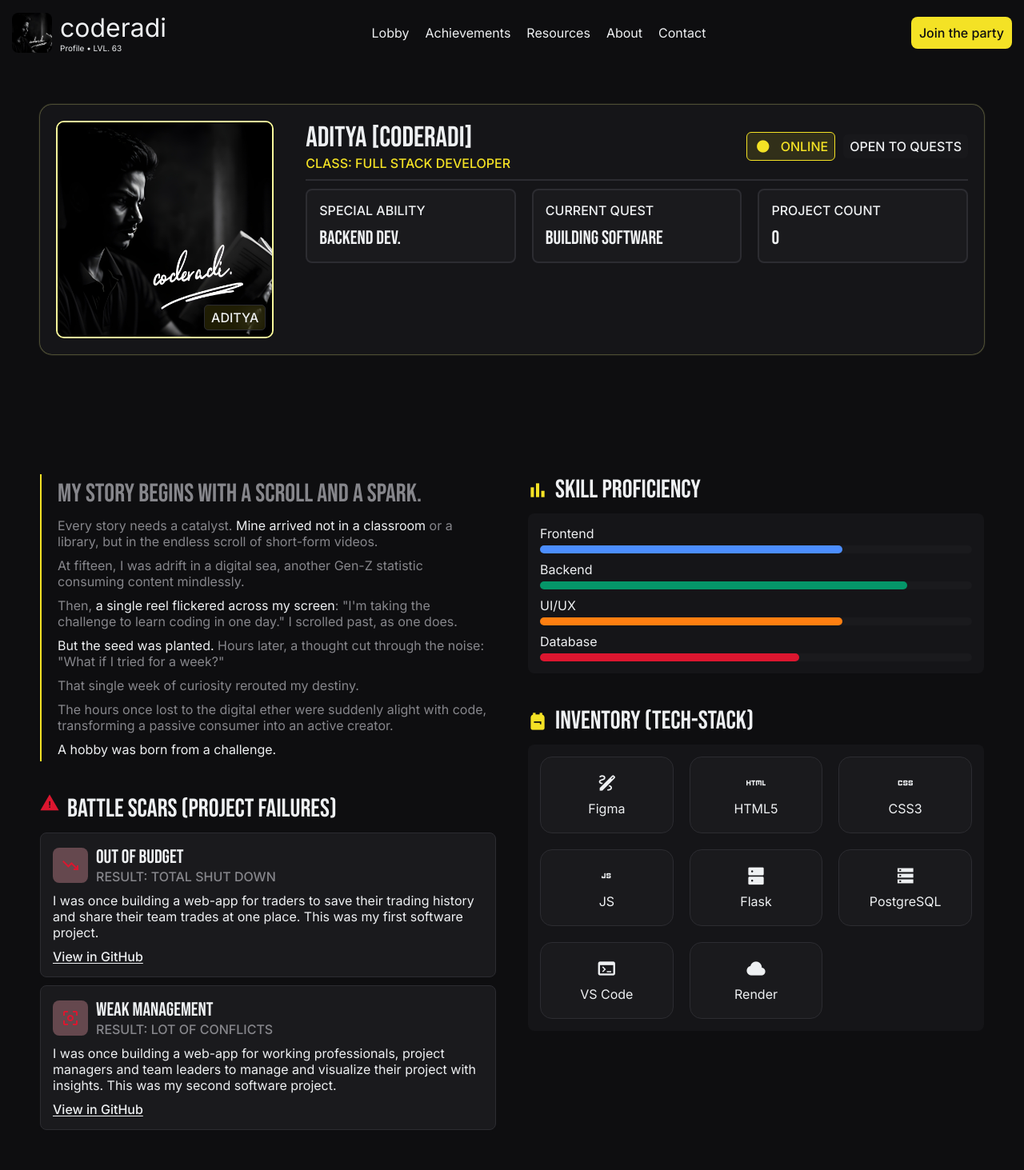
After one commit to coderadi-in/Portfolio-site, a Flask app: page /about/ in a window 1280 px wide. The commit adds this page. Shown: the whole page at 80% size. Run offline with Flask 3, Linux system fonts and the light colour scheme; parts of the project's set-up code (start-up, migrations or seed data) failed here and were passed over.

Commit message:
Created About Page.

```diff
--- a/routers/router.py
+++ b/routers/router.py
@@ -31,7 +31,10 @@ def project(project_url):
 # & ABOUT ROUTE
 @router.route('/about/')
 def about():
-    return render_template('pages/about.html')
+    count = Project.query.count()
+    return render_template('pages/about.html', data={
+        'count': count
+    })
 
 # & OFFERS ROUTE
 @router.route('/offers/')
--- /dev/null
+++ b/static/css/pages/about.css
@@ -0,0 +1,149 @@
+/* | HERO SECTION */
+.hero .content {
+    padding: 20px;
+    background-color: var(--board-1);
+    border-radius: 15px;
+    box-shadow: 0 0 2px var(--secondary);
+}
+
+.hero .image-content {
+    position: relative;
+    height: fit-content;
+}
+
+.hero .image-content .img {
+    max-width: 375px;
+    border-radius: 10px;
+    border: 2px solid var(--secondary);
+}
+
+.hero .image-content .tag {
+    position: absolute;
+    bottom: 10px;
+    right: 10px;
+    background-color: var(--board-2);
+    padding: 5px 8px;
+    border-radius: 5px;
+    border: 1px solid var(--border);
+    backdrop-filter: blur(10px);
+}
+
+.hero .text-content {width: 100%;}
+
+.hero .text-content .others .title {
+    background-color: var(--board-2);
+    padding: 5px 8px;
+    border-radius: 6px;
+    border: 1px solid var(--primary);
+}
+
+.hero .text-content .others .title:last-child {
+    border: none;
+    background-color: var(--board-1);
+}
+
+.hero .text-content .bottom {
+    display: grid;
+    grid-template-columns: repeat(auto-fit, minmax(250px, 1fr));
+}
+
+.hero .text-content .bottom .tag {
+    background-color: var(--surface);
+    padding: 15px;
+    border-radius: 8px;
+    border: 2px solid var(--border);
+}
+/* | HERO SECTION [END] */
+
+/* | ABOUT SECTION [START] */
+.about .left,
+.about .right {width: 50%;}
+
+/* | STORY SECTION [START] */
+.story {
+    padding: 5px 5px 5px 20px;
+    border-left: 2px solid var(--primary);
+}
+
+.story .normal {color: var(--text);}
+/* | STORY SECTION [END] */
+
+/* | FAILURES SECTION [START] */
+.failures .heading .fl-icon {color: #DB162F;}
+
+.failures .failure {
+    padding: 15px;
+    border-radius: 8px;
+    background-color: var(--surface);
+    border: 1px solid var(--border);
+}
+
+.failures .failure .icon {
+    padding: 10px;
+    background-color: #F6A2AD57;
+    color: #DB162F;
+    border-radius: 8px;
+}
+/* | FAILURES SECTION [END] */
+
+/* | SKILLS SECTION [START] */
+.skills .chart {
+    padding: 15px;
+    border-radius: 8px;
+    background-color: var(--board-1);
+}
+
+.skills .progress-bar {
+    height: 10px;
+    background-color: var(--surface);
+    width: 100%;
+    border-radius: 20px;
+}
+
+.skills .progress-done {
+    width: 70%;
+    background-color: var(--c);
+    height: 10px;
+    border-radius: 20px;
+}
+/* | SKILLS SECTION [END] */
+
+/* | INVENTORY SECTION [START] */
+.inventory .stack {
+    display: grid;
+    grid-template-columns: repeat(auto-fit, minmax(140px, 1fr));
+    padding: 15px;
+    background-color: var(--board-1);
+    border-radius: 8px;
+}
+
+.inventory .stack .block {
+    background-color: var(--surface);
+    padding: 20px;
+    border-radius: 15px;
+    border: 1px solid var(--border);
+}
+.inventory .stack .block:hover {background-color: var(--board-2);}
+.inventory .stack .block:hover .fl-icon {color: var(--secondary);}
+/* | INVENTORY SECTION [END] */
+
+/* & RESPONSIVE VERSIONS */
+@media (max-width: 932px) {
+    .hero .top {flex-direction: column-reverse;}
+}
+
+@media (max-width: 896px) {
+    .about .section {flex-direction: column;}
+
+    .about .left,
+    .about .right {width: 100%;}
+}
+
+@media (max-width: 768px) {
+    .hero .content {flex-direction: column;}
+    .hero .image-content {width: fit-content;}
+}
+
+@media (max-width: 568px) {
+    .hero .image-content .img {max-width: 100%;}
+}
--- a/static/css/pages/home.css
+++ b/static/css/pages/home.css
@@ -106,12 +106,13 @@
 }
 
 .inventory .skill {
-    background-color: var(--board-2);
+    background-color: var(--board-1);
     border: 2px solid var(--primary);
     padding: 20px;
     border-radius: 10px;
     position: relative;
 }
+.inventory .skill:hover {background-color: var(--board-2);}
 
 .inventory .skill.locked {
     background-color: var(--board-1);
--- a/templates/components/header.html
+++ b/templates/components/header.html
@@ -25,7 +25,7 @@
             <li><a href="/contact/" class="link">Contact</a></li>
         </ul>
 
-        <a href="#join" class="link btn fl">Join the party</a>
+        <a href="/contact/#join" class="link btn fl">Join the party</a>
     </div>
 </header>
 
@@ -53,7 +53,7 @@
         <li><a href="/contact/" class="link row gap-10"><span class="material-symbols-outlined">arrow_menu_open</span> Contact</a></li>
     </ul>
 
-    <a href="#join" class="link btn fl">Join the party</a>
+    <a href="/contact/#join" class="link btn fl">Join the party</a>
 </nav>
 
 <script type="module" src="{{ url_for('static', filename='js/components/header.js') }}"></script>
--- /dev/null
+++ b/templates/pages/about.html
@@ -0,0 +1,237 @@
+<!DOCTYPE html>
+<html lang="en">
+
+<head>
+    <meta charset="UTF-8">
+    <meta name="viewport" content="width=device-width, initial-scale=1.0">
+
+    <meta name="description"
+        content="I've specialized in high-performance web applications. Equipped with a versatile set stack and a strategic approach to problem-solving. My main mission involves complex requirements into seamless, user-centric interfaces.">
+    <meta name="keywords"
+        content="coderadi, coderadi.in, coder, adi, Aditya, Aditya singh, developer, software developer, web developer, lucknow">
+    <meta name="robots" content="index, follow">
+    <meta name="theme-color" content="#F4E225">
+    <meta name="color-scheme" content="dark">
+
+    <link rel="shortcut icon" href="{{ url_for('static', filename='assets/icons/favicon.ico') }}" type="image/x-icon">
+    <title>coderadi &bull; Aditya</title>
+
+    <link rel="stylesheet" href="{{ url_for('static', filename='css/base/base.css') }}">
+    <link rel="stylesheet" href="{{ url_for('static', filename='css/pages/about.css') }}">
+</head>
+
+<body>
+    {% include 'components/header.html' %}
+
+    <main class="main column gap-50">
+        <section class="hero" id="top">
+            <section class="section">
+                <section class="content flex gap-40">
+                    <div class="image-content">
+                        <img src="{{ url_for('static', filename='assets/images/02.png') }}" alt="My Pic" class="img">
+                        <span class="text title tag">Aditya</span>
+                    </div>
+
+                    <div class="text-content column gap-10">
+                        <div class="top flex h-sb gap-20">
+                            <div class="details column">
+                                <h1 class="h1">Aditya [coderadi]</h1>
+                                <span class="text title highlight">Class: Full Stack Developer</span>
+                            </div>
+
+                            <div class="others res-row gap-10">
+                                <p class="para title highlight row gap-10">
+                                    <span class="material-symbols-outlined fl-icon">fiber_manual_record</span>
+                                    <span>Online</span>
+                                </p>
+
+                                <span class="text title">Open to quests</span>
+                            </div>
+                        </div>
+
+                        <hr class="divider">
+
+                        <div class="bottom grid gap-20">
+                            <div class="tag column gap-10">
+                                <span class="text title">Special ability</span>
+                                <h3 class="h3">Backend dev.</h3>
+                            </div>
+
+                            <div class="tag column gap-10">
+                                <span class="text title">Current quest</span>
+                                <h3 class="h3">Building Software</h3>
+                            </div>
+
+                            <div class="tag column gap-10">
+                                <span class="text title">Project count</span>
+                                <h3 class="h3">{{ data.count }}</h3>
+                            </div>
+                        </div>
+                    </div>
+                </section>
+            </section>
+        </section>
+
+        <section class="about" id="about">
+            <section class="section flex gap-40">
+                <div class="left column gap-40">
+                    <div class="story column gap-10">
+                        <h2 class="h2 sec">My Story Begins with a Scroll and a Spark.</h2>
+
+                        <div class="body column gap-10">
+                            <p class="para sec">Every story needs a catalyst. <span class="normal">Mine arrived not in a
+                                    classroom</span> or a library, but in the endless scroll of short-form videos.</p>
+
+                            <p class="para sec">At fifteen, I was adrift in a digital sea, another Gen-Z statistic
+                                consuming content mindlessly.</p>
+
+                            <p class="para sec">Then, <span class="normal">a single reel flickered across my
+                                    screen</span>: "I'm taking the challenge to learn coding in one day." I scrolled
+                                past, as one does.</p>
+
+                            <p class="para sec"><span class="normal">But the seed was planted.</span> Hours later, a
+                                thought cut through the noise: "What if I tried for a week?"</p>
+
+                            <p class="para sec">That single week of curiosity rerouted my destiny.</p>
+
+                            <p class="para sec">The hours once lost to the digital ether were suddenly alight with code,
+                                transforming a passive consumer into an active creator.</p>
+
+                            <p class="para sec"><span class="normal">A hobby was born from a challenge.</span></p>
+                        </div>
+                    </div>
+
+                    <div class="failures column gap-10">
+                        <div class="heading flex gap-10">
+                            <span class="material-symbols-outlined fl-icon">warning</span>
+                            <h2 class="h2">Battle scars (project failures)</h2>
+                        </div>
+
+                        <div class="failure column gap-10">
+                            <div class="row gap-10">
+                                <span class="material-symbols-outlined icon">trending_down</span>
+
+                                <div class="column">
+                                    <h3 class="h3">Out of budget</h3>
+                                    <span class="text title sec">Result: Total shut down</span>
+                                </div>
+                            </div>
+
+                            <p class="para">I was once building a web-app for traders to save their trading history and
+                                share their team trades at one place. This was my first software project.</p>
+                            <a target="_blank" href="https://github.com/coderadi-in/Project-Investora"
+                                class="ulink highlight">View in GitHub</a>
+                        </div>
+
+                        <div class="failure column gap-10">
+                            <div class="row gap-10">
+                                <span class="material-symbols-outlined icon">center_focus_weak</span>
+
+                                <div class="column">
+                                    <h3 class="h3">Weak management</h3>
+                                    <span class="text title sec">Result: Lot of conflicts</span>
+                                </div>
+                            </div>
+
+                            <p class="para">I was once building a web-app for working professionals, project managers
+                                and team leaders to manage and visualize their project with insights. This was my second
+                                software project.</p>
+                            <a target="_blank" href="https://github.com/coderadi-in/VisualizerIO"
+                                class="ulink highlight">View in GitHub</a>
+                        </div>
+                    </div>
+                </div>
+
+                <div class="right column gap-40">
+                    <div class="skills column gap-10">
+                        <div class="row gap-10">
+                            <span class="material-symbols-outlined fl-icon highlight">bar_chart</span>
+                            <h2 class="h2">Skill proficiency</h2>
+                        </div>
+
+                        <div class="chart column gap-10">
+                            <div class="column gap-5">
+                                <span class="text">Frontend</span>
+                                <div class="progress-bar">
+                                    <div class="progress-done" style="width: 70%; --c: #4C8EFF;"></div>
+                                </div>
+                            </div>
+
+                            <div class="column gap-5">
+                                <span class="text">Backend</span>
+                                <div class="progress-bar">
+                                    <div class="progress-done" style="width: 85%; --c: #059669;"></div>
+                                </div>
+                            </div>
+
+                            <div class="column gap-5">
+                                <span class="text">UI/UX</span>
+                                <div class="progress-bar">
+                                    <div class="progress-done" style="width: 70%; --c: #FF7F11;"></div>
+                                </div>
+                            </div>
+
+                            <div class="column gap-5">
+                                <span class="text">Database</span>
+                                <div class="progress-bar">
+                                    <div class="progress-done" style="width: 60%; --c: #DB162F;"></div>
+                                </div>
+                            </div>
+                        </div>
+                    </div>
+
+                    <div class="inventory column gap-10">
+                        <div class="row gap-10">
+                            <span class="material-symbols-outlined fl-icon highlight">backpack</span>
+                            <h2 class="h2">Inventory (tech-stack)</h2>
+                        </div>
+
+                        <div class="stack grid gap-20">
+                            <div class="block column v-center gap-10">
+                                <span class="material-symbols-outlined fl-icon">draw</span>
+                                <span class="text">Figma</span>
+                            </div>
+
+                            <div class="block column v-center gap-10">
+                                <span class="material-symbols-outlined fl-icon">html</span>
+                                <span class="text">HTML5</span>
+                            </div>
+
+                            <div class="block column v-center gap-10">
+                                <span class="material-symbols-outlined fl-icon">css</span>
+                                <span class="text">CSS3</span>
+                            </div>
+
+                            <div class="block column v-center gap-10">
+                                <span class="material-symbols-outlined fl-icon">javascript</span>
+                                <span class="text">JS</span>
+                            </div>
+
+                            <div class="block column v-center gap-10">
+                                <span class="material-symbols-outlined fl-icon">dns</span>
+                                <span class="text">Flask</span>
+                            </div>
+
+                            <div class="block column v-center gap-10">
+                                <span class="material-symbols-outlined fl-icon">storage</span>
+                                <span class="text">PostgreSQL</span>
+                            </div>
+
+                            <div class="block column v-center gap-10">
+                                <span class="material-symbols-outlined fl-icon">terminal</span>
+                                <span class="text">VS Code</span>
+                            </div>
+
+                            <div class="block column v-center gap-10">
+                                <span class="material-symbols-outlined fl-icon">cloud</span>
+                                <span class="text">Render</span>
+                            </div>
+                        </div>
+                    </div>
+                </div>
+            </section>
+        </section>
+    </main>
+</body>
+
+</html>
```
